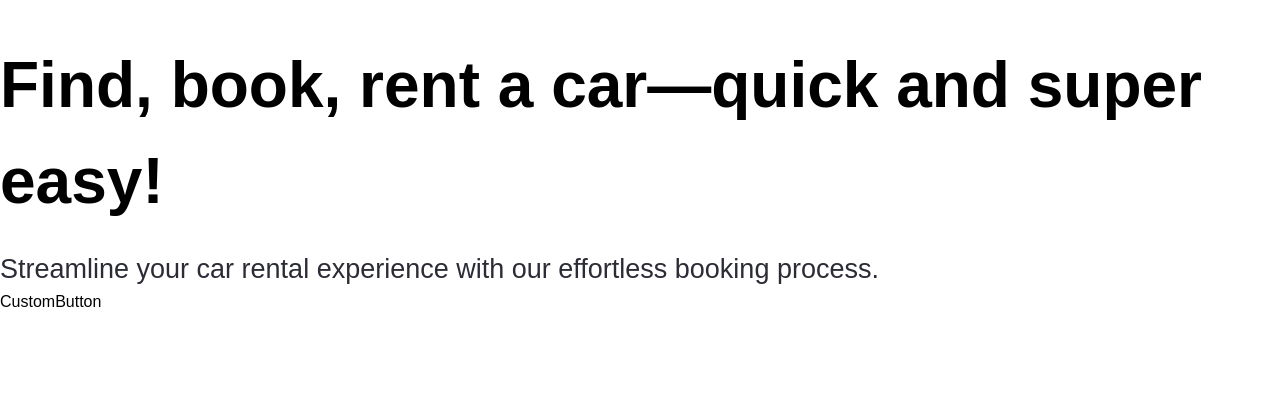
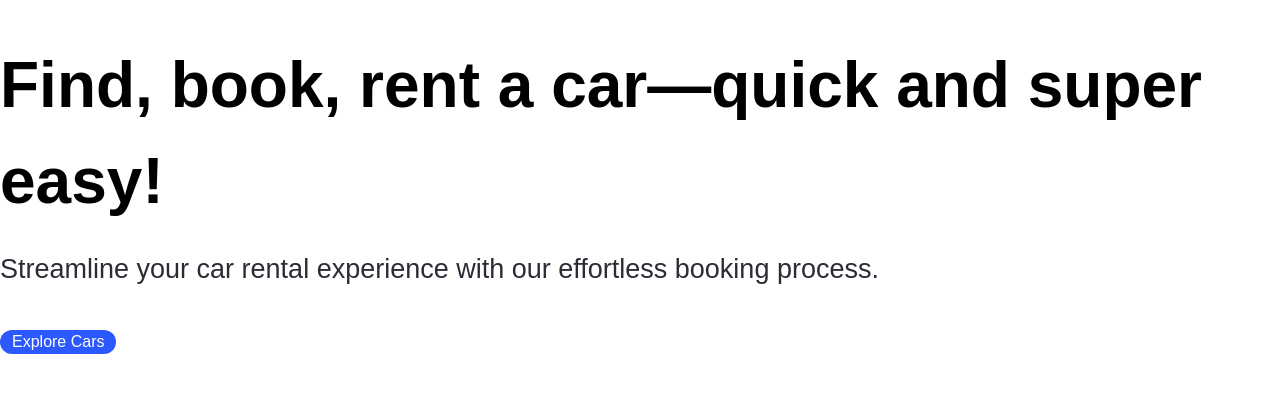
Before and after one commit to ThusharaSamaraweera/Car-hub-nextjs, a Next.js app: page / in a window 1280 px wide. Shown: the part 107-500 px from the top of the page. Built offline with nearby package versions, Linux system fonts and the light colour scheme.

Commit message:
add custom btn

```diff
--- a/components/Hero.tsx
+++ b/components/Hero.tsx
@@ -1,13 +1,22 @@
+"use client";
 import React from "react";
 import { CustomButton } from "./custom/CustomButton";
 
 export default function Hero() {
+  const handleScroll = () => {
+  }
+
   return (
     <div className="hero">
       <div className="flex-1 pt-36 padding-x">
         <h1 className="hero__title">Find, book, rent a car—quick and super easy!</h1>
         <p className="hero__subtitle">Streamline your car rental experience with our effortless booking process.</p>
-        <CustomButton />
+        <CustomButton
+          title="Explore Cars"
+          containerStyles="bg-primary-blue text-white rounded-full mt-10"
+          handleClick={handleScroll}
+          textStyles="px-3 py-5"
+        />
       </div>
     </div>
   );
--- a/components/custom/CustomButton.tsx
+++ b/components/custom/CustomButton.tsx
@@ -1,7 +1,18 @@
+"use client";
+import { CustomButtonProps } from '@/types';
+import Image from 'next/image'
 import React from 'react'
 
-export const CustomButton = () => {
+export const CustomButton = (props: CustomButtonProps) => {
+  const { title, containerStyles, handleClick, isDisabled, btnType, rightIcon, textStyles } = props;
   return (
-    <div>CustomButton</div>
-  )
-}
+    <button
+      disabled={isDisabled}
+      type={btnType || "button"}
+      className={`custom-btn ${containerStyles}`}
+      onClick={handleClick}
+    >
+      <span className={`flex-1 ${textStyles}`}>{title}</span>
+    </button>
+  );
+};
--- /dev/null
+++ b/types.ts
@@ -0,0 +1,11 @@
+import { MouseEventHandler } from "react";
+
+export interface CustomButtonProps {
+  isDisabled?: boolean;
+  btnType?: "button" | "submit";
+  containerStyles?: string;
+  textStyles?: string;
+  title: string;
+  rightIcon?: string;
+  handleClick?: MouseEventHandler<HTMLButtonElement>;
+}
```
